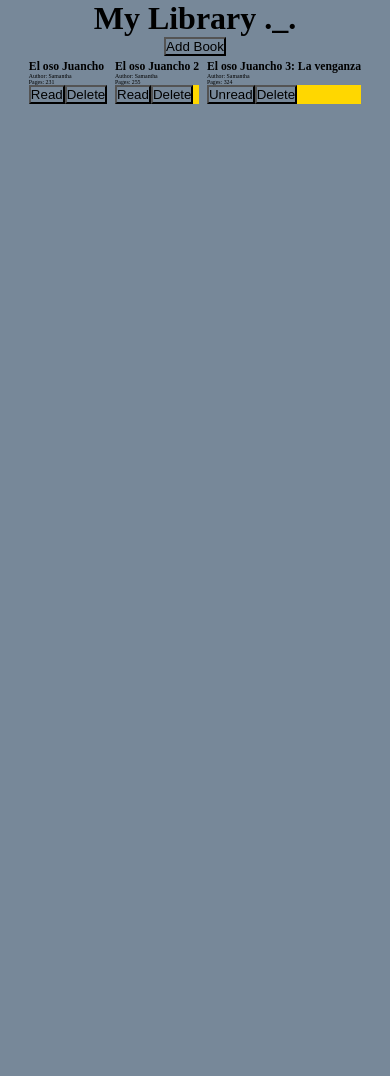
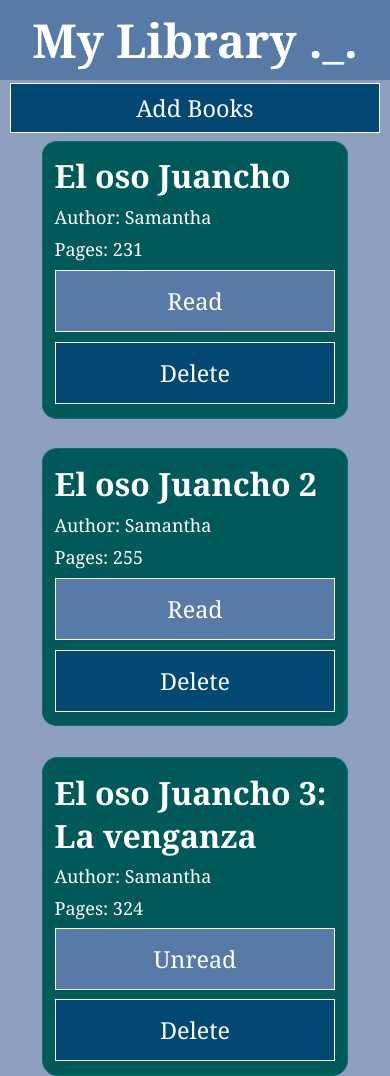
Before and after one commit to RoySS248/Odin-s-practices, a plain HTML site: page JavaScript/1_Library/Library.html in a window 390 px wide. Before the commit the page ends 844 px from the top, so only its background shows below. Drawn offline with Linux system fonts and the light colour scheme.

Commit message:
Library_visual

```diff
--- a/JavaScript/1_Library/Library.css
+++ b/JavaScript/1_Library/Library.css
@@ -1,17 +1,20 @@
-*{
+* {
   margin: 0;
   padding: 0;
-  background-color: lightslategrey;
+  font-family: Cambria, Cochin, Georgia, Times, 'Times New Roman', serif
 }
 
+body {
+  background-color: #8E9EBF;
+}
 
-#modal{
+#modal {
   width: 100%;
   height: 100vh;
   position: fixed;
   bottom: 0;
   right: 0;
-  background-color: rgba(0, 0, 0,0.8);
+  background-color: rgba(0, 0, 0, 0.8);
 
   display: none;
   flex-direction: column;
@@ -19,31 +22,175 @@
   justify-content: center;
 }
 
+#form {
+  display: flex;
+  flex-direction: column;
+  justify-content: space-between;
 
-#form{
+  background-color: #025959;
   margin: 0 auto;
-  display: inline-block;
-  background-color: cornsilk;
+  padding: 1vw 3vw;
+  border-radius: 10%;
+  border: white 0.5vw solid;
+  /*display: inline-block;*/
+}
+
+.label-form {
+  color: white;
+  font-size: x-large;
+}
+
+.title-form {
+  display: flex;
+  flex-direction: row-reverse;
+  justify-content: space-between;
+  margin: 1vw 0;
+}
+
+input {
+  font-size: x-large;
+}
+
+.btn {
+  margin: 0;
+  padding: 2% 5%;
+  background-color: #024873;
+  color: white;
+  border: white 0.25vw solid;
+  font-size: 1vw;
+}
+
+.btn-add-book-form {
+  margin: 1vw 0;
+  font-size: 2vw;
+  padding: 5%;
 }
 
 
-#main{
+.btn-add-book {
+  margin: 1vw 0;
+  font-size: 2vw;
+  padding: 2% 5%;
+  width: 95vw;
+}
+
+.title {
   display: flex;
-  flex-direction: column;
+  flex-direction: row;
+  justify-content: center;
+
+  font-size: 4vw;
+  background-color: #587AA6;
+  color: white;
+  padding: 1vw;
+}
+
+.div-btn {
+  display: flex;
+  flex-direction: row;
+  justify-content: center;
+}
+
+#container {
+  margin: 1vw auto;
+  width: 90%;
+  display: grid;
+  grid-template-columns: repeat(auto-fit, minmax(300px, 1fr));
+  grid-gap: 5%;
+  justify-items: center;
   align-items: center;
 }
 
+.card-book {
+  background-color: #025959;
+  color: white;
 
-#container{
+  width: 80%;
+  height: 80%;
+
+  margin: 0 auto;
+  padding: 3vw;
+  border-radius: 10%;
+  border: #027368 0.40vw solid;
+
   display: flex;
-  flex-direction: row;
-  justify-content: space-around;
+  flex-direction: column;
+  justify-content: space-between;
+
+}
+
+.title-book {
+  font-size: xx-large;
+
+  margin: 0.25vw 0;
+}
+
+.author-book {
+  font-size: large;
+
+  margin: 0.25vw 0;
+}
+
+.num-pages-book {
+  font-size: large;
+
+  margin: 0.25vw 0;
+}
+
+.btn-read {
+  margin: 0.5vw 0;
+  font-size: 2vw;
+  font-family: Cambria, Cochin, Georgia, Times, 'Times New Roman', serif;
+  padding: 5%;
+  background-color: #587AA6;
+  color: white;
+}
+
+.btn-delete {
+  margin: 0.5vw 0;
+  font-size: 2vw;
+  font-family: Cambria, Cochin, Georgia, Times, 'Times New Roman', serif;
+  padding: 5%;
+  background-color: #024873;
+  color: white;
+}
+
+.btn:hover {
+  background-color: #003455;
+}
+
+.btn-read:hover {
+  background-color: #4c688d;
 }
 
 
-.paragraph{
 
-  background-color: gold;
-  margin:1vw;
-  font-size: 1.5vw;
+@media (min-width:320px) and (max-width:425px) {
+  .title {
+    font-size: 12vw;
+    padding: 2vw;
+  }
+
+  .card-book {
+    margin-top: 3vw;
+    width: 80%;
+    height: 95%;
+    border-radius: 5%;
+  }
+
+  .btn {
+    font-size: 6vw;
+  }
+
+  .btn-add-book-form {
+    margin-top: 4vw;
+    font-size: 6vw;
+  }
+
+  #form {
+    width: 80vw;
+    padding: 5vw;
+    border-radius: 5%;
+  }
+
 }
--- a/JavaScript/1_Library/Library.html
+++ b/JavaScript/1_Library/Library.html
@@ -11,38 +11,38 @@
   <main id="main">
 
     <div id="modal">
+      <form id="form">
+        <div class="title-form">
+          <button type="button" onclick="closeModal()" class="btn">X</button>
+          <label class="label-form">New Book</label>
+        </div>
 
-      <form id="form">
-        <button type="button" onclick="closeModal()">X</button><br/>
+        <label for="titleBook" class="label-form" >Title:</label>
+        <input type="text" id="titleBook" name="titleBook" value="" required>
 
-        <label>New Book</label><br/>
+        <label for="authorBook" class="label-form" >Author:</label>
+        <input type="text" id="authorBook" name="authorBook" value="" required>
 
-        <label for="titleBook">Title:</label><br/>
-        <input type="text" id="titleBook" name="titleBook"><br/>
+        <label for="numPages" class="label-form" >Num of pages:</label>
+        <input type="number" id="numPages" name="numPages" value="" required>
 
-        <label for="authorBook">Author:</label><br/>
-        <input type="text" id="authorBook" name="authorBook"><br/>
+        <label for="isRead" class="label-form" >Is read:</label>
+        <input type="checkbox" id="isRead" name="isRead" >
 
-        <label for="numPages">Num of pages:</label><br/>
-        <input type="number" id="numPages" name="numPages"><br/>
-
-        <label for="isRead">Is read:</label><br/>
-        <input type="checkbox" id="isRead" name="isRead" ><br/>
-
-        <button type="button" onclick="getData()">ADD Book</button>
+        <button type="button" class="btn btn-add-book-form" onclick="getData()">ADD Book</button>
       </form>
     </div>
 
-    <h1>My Library ._.</h1>
-    <div>
-      <button class="btn" onclick="formBook()">
-        Add Book
+    <h1 class="title">My Library ._.</h1>
+
+    <div class="div-btn">
+      <button class="btn btn-add-book" onclick="formBook()">
+        Add Books
       </button>
     </div>
 
-    <div id="container">
+    <div id="container"> </div>
 
-    </div>
   </main>
   <script src="Library.js"></script>
 </body>
--- a/JavaScript/1_Library/Library.js
+++ b/JavaScript/1_Library/Library.js
@@ -19,6 +19,7 @@ let myLibrary = [
   }
 ];
 
+
 const container = document.querySelector("#container");
 getBookVisual();
 
@@ -38,22 +39,13 @@ function addBookToLibrary(title, author, pages, read) {
   getBook();
 }
 
-function getData(){
-  let title = document.getElementById("titleBook").value;
-  let author = document.getElementById("authorBook").value;
-  let pages = document.getElementById("numPages").value;
-  let read = document.getElementById("isRead").checked;
-  addBookToLibrary(title,author,pages,read);
-  closeModal();
-
-}
-
 
 function getBook(){
   for (let i = 0; i < myLibrary.length; i++) {
     console.log(myLibrary[i]);
   }
 }
+
 
 function changeStateRead(numBook){
   myLibrary[numBook].read = !myLibrary[numBook].read;
@@ -68,71 +60,89 @@ function deleteBook(numBook){
   getBook();
 }
 
-function prueba(num){
-  alert(myLibrary[num].read);
+
+//Visual
+function getData(){
+  let title = document.getElementById("titleBook").value;
+  let author = document.getElementById("authorBook").value;
+  let pages = document.getElementById("numPages").value;
+  let read = document.getElementById("isRead").checked;
+    if (title == "" || author == "" || pages == ""){
+      alert("Invalid data");
+    }else{
+      addBookToLibrary(title,author,pages,read);
+      cleanForm();
+      closeModal();
+    }
 }
 
-////////////////////////////////
+function cleanForm(){
+  document.getElementById("titleBook").value = "";
+  document.getElementById("authorBook").value = "";
+  document.getElementById("numPages").value = "";
+  document.getElementById("isRead").checked = false;
+}
+
 function resetWindow(){
   while (container.firstChild) {
     container.removeChild(container.firstChild);
   }
 }
-////
 
 function getBookVisual(){
   if (container.children.length > 0){
     resetWindow();
   }
 
-
   myLibrary.forEach(book => {
     let indexBook = myLibrary.indexOf(book);
 
     const divBook = document.createElement("div");
-    divBook.classList.add("paragraph");
+    divBook.classList.add("card-book");
 
-    const titleBook = document.createElement("h1");
+
+    const titleBook = document.createElement("h2");
     titleBook.classList.add("title-book");
     titleBook.textContent = book.title;
     divBook.appendChild(titleBook);
-  /////
+
     const authorBook = document.createElement("p");
     authorBook.classList.add("author-book");
     authorBook.textContent = `Author: ${book.author}`;
     divBook.appendChild(authorBook);
-  /////
+
     const numPages = document.createElement("p");
     numPages.classList.add("num-pages-book");
     numPages.textContent = `Pages:  ${book.pages}`;
     divBook.appendChild(numPages);
-  //////
+
     const changeRead = document.createElement("button");
+    changeRead.classList.add("btn");
     changeRead.classList.add("btn-read");
     changeRead.textContent = book.read ? "Read" : "Unread";
     changeRead.onclick = () => changeStateRead(indexBook);
     divBook.appendChild(changeRead);
-  ///////
-  const deleteCurrent = document.createElement("button");
-  deleteCurrent.classList.add("btn-delete");
-  deleteCurrent.textContent = "Delete";
-  deleteCurrent.onclick = () => deleteBook(indexBook);
-  divBook.appendChild(deleteCurrent);
 
+    const deleteCurrent = document.createElement("button");
+    deleteCurrent.classList.add("btn");
+    deleteCurrent.classList.add("btn-delete");
+    deleteCurrent.textContent = "Delete";
+    deleteCurrent.onclick = () => deleteBook(indexBook);
+    divBook.appendChild(deleteCurrent);
 
     container.appendChild(divBook);
   });
 }
-////////////////////
 
+
+//Form
 function formBook() {
   const modal = document.querySelector("#modal");
   modal.style.display = "flex";
 }
 
+
 function closeModal(){
   const modal = document.querySelector("#modal");
   modal.style.display = "none";
 }
-
-///////////////////////////////////////////////////////
```
